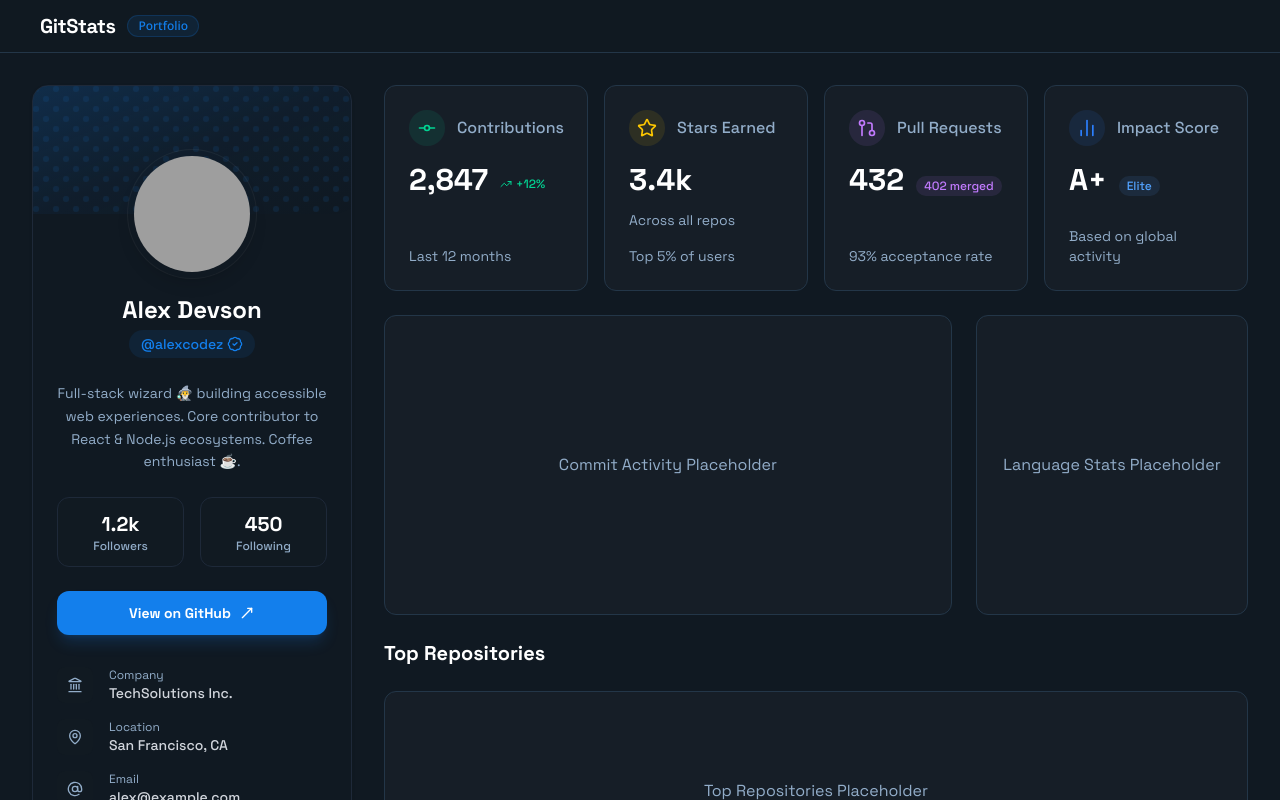
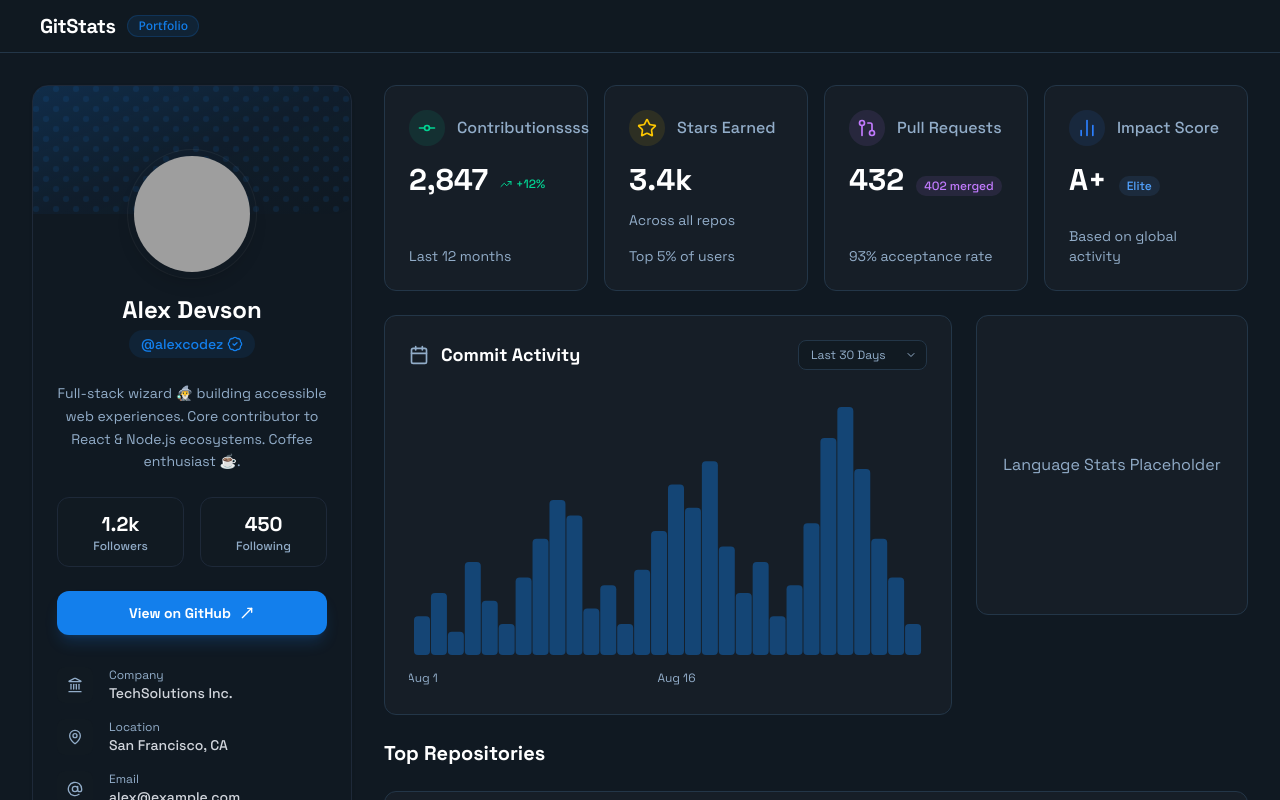
Before and after one commit to Elmountahiii/git-stats, a Next.js app: page /info in a window 1280 px wide. Shown: the top 800 px of the page. Built offline with nearby package versions, Linux system fonts and the light colour scheme; grey boxes are pictures that could not be loaded.

Commit message:
adding CommitActivity component

```diff
--- a/app/components/info-page/CommitActivity.tsx
+++ b/app/components/info-page/CommitActivity.tsx
@@ -1,11 +1,125 @@
-import React from 'react';
+"use client";
+
+import { Calendar, ChevronDown } from "lucide-react";
+import { useState } from "react";
+import {
+	Bar,
+	BarChart,
+	Cell,
+	ResponsiveContainer,
+	Tooltip,
+	XAxis,
+} from "recharts";
+
+interface CustomTooltipProps {
+	active?: boolean;
+	payload?: { value: number }[];
+	label?: string;
+}
+
+// Mock Data for the last 30 days
+const mockData = [
+	{ date: "Aug 1", commits: 5 },
+	{ date: "Aug 2", commits: 8 },
+	{ date: "Aug 3", commits: 3 },
+	{ date: "Aug 4", commits: 12 },
+	{ date: "Aug 5", commits: 7 },
+	{ date: "Aug 6", commits: 4 },
+	{ date: "Aug 7", commits: 10 },
+	{ date: "Aug 8", commits: 15 },
+	{ date: "Aug 9", commits: 20 },
+	{ date: "Aug 10", commits: 18 },
+	{ date: "Aug 11", commits: 6 },
+	{ date: "Aug 12", commits: 9 },
+	{ date: "Aug 13", commits: 4 },
+	{ date: "Aug 14", commits: 11 },
+	{ date: "Aug 15", commits: 16 },
+	{ date: "Aug 16", commits: 22 },
+	{ date: "Aug 17", commits: 19 },
+	{ date: "Aug 18", commits: 25 },
+	{ date: "Aug 19", commits: 14 },
+	{ date: "Aug 20", commits: 8 },
+	{ date: "Aug 21", commits: 12 },
+	{ date: "Aug 22", commits: 5 },
+	{ date: "Aug 23", commits: 9 },
+	{ date: "Aug 24", commits: 17 },
+	{ date: "Aug 25", commits: 28 },
+	{ date: "Aug 26", commits: 32 },
+	{ date: "Aug 27", commits: 24 },
+	{ date: "Aug 28", commits: 15 },
+	{ date: "Aug 29", commits: 10 },
+	{ date: "Aug 30", commits: 4 },
+];
+
+const CustomTooltip = ({ active, payload, label }: CustomTooltipProps) => {
+	if (active && payload && payload.length) {
+		return (
+			<div className="bg-surface border border-border-dark p-3 rounded-lg shadow-xl">
+				<p className="text-text-secondary text-xs mb-1">{label}</p>
+				<p className="text-white font-bold text-sm">
+					{payload[0].value} Commits
+				</p>
+			</div>
+		);
+	}
+	return null;
+};
 
 const CommitActivity = () => {
-    return (
-        <div className="bg-card border border-border-dark rounded-xl p-6 h-[300px] flex items-center justify-center">
-             <span className="text-text-secondary">Commit Activity Placeholder</span>
-        </div>
-    );
+	const [timeRange, setTimeRange] = useState("30days");
+
+	return (
+		<div className="bg-card border border-border-dark rounded-xl p-6 h-[400px] flex flex-col w-full">
+			{/* Header */}
+			<div className="flex items-center justify-between mb-8">
+				<div className="flex items-center gap-3">
+					<Calendar className="w-5 h-5 text-text-secondary" />
+					<h3 className="text-white font-bold text-lg">Commit Activity</h3>
+				</div>
+				<div className="relative">
+					<select
+						value={timeRange}
+						onChange={(e) => setTimeRange(e.target.value)}
+						className="appearance-none bg-surface border border-border-dark text-text-secondary text-xs rounded-lg pl-3 pr-8 py-1.5 focus:outline-none focus:border-primary/50 cursor-pointer hover:border-border-highlight transition-colors"
+					>
+						<option value="30days">Last 30 Days</option>
+						<option value="3months">Last 3 Months</option>
+						<option value="year">Last Year</option>
+					</select>
+					<ChevronDown className="w-3 h-3 text-text-secondary absolute right-2.5 top-1/2 -translate-y-1/2 pointer-events-none" />
+				</div>
+			</div>
+
+			{/* Chart Area */}
+			<div className="flex-1 w-full min-h-0">
+				<ResponsiveContainer width="100%" height="100%">
+					<BarChart data={mockData} style={{ outline: 'none' }}>
+						<XAxis
+							dataKey="date"
+							axisLine={false}
+							tickLine={false}
+							tick={{ fill: "#92adc9", fontSize: 12 }}
+							dy={10}
+							interval={14} // Show roughly 3 labels (start, middle, end)
+						/>
+						<Tooltip
+							content={<CustomTooltip />}
+							cursor={{ fill: "transparent" }}
+						/>
+						<Bar dataKey="commits" radius={[4, 4, 4, 4]} barSize={16}>
+							{mockData.map((entry) => (
+								<Cell
+									key={entry.date}
+									fill="#137fec"
+									className="opacity-40 hover:opacity-100 transition-opacity duration-300 outline-none focus:outline-none"
+								/>
+							))}
+						</Bar>
+					</BarChart>
+				</ResponsiveContainer>
+			</div>
+		</div>
+	);
 };
 
 export default CommitActivity;
--- a/app/components/info-page/Stats.tsx
+++ b/app/components/info-page/Stats.tsx
@@ -1,5 +1,10 @@
-import { BarChart2, GitCommit, GitPullRequest, Star, TrendingUp } from "lucide-react";
-import React from "react";
+import {
+	ChartNoAxesColumn,
+	GitCommitHorizontal,
+	GitPullRequest,
+	Star,
+	TrendingUp,
+} from "lucide-react";
 
 import { StatCardProps } from "@/app/types/types";
 
@@ -19,16 +24,22 @@ const StatCard = ({
 		<div className="bg-card border border-border-dark rounded-xl p-6 flex flex-col justify-between h-full hover:border-border-highlight transition-colors duration-200">
 			{/* Header */}
 			<div className="flex items-center gap-3 mb-4">
-				<div className={`p-2 rounded-full ${iconBgClass} flex items-center justify-center`}>
+				<div
+					className={`p-2 rounded-full ${iconBgClass} flex items-center justify-center`}
+				>
 					<Icon className={`w-5 h-5 ${iconColorClass}`} />
 				</div>
-				<span className="text-text-secondary font-medium text-sm md:text-base">{label}</span>
+				<span className="text-text-secondary font-medium text-sm md:text-base">
+					{label}
+				</span>
 			</div>
 
 			{/* Main Content */}
 			<div className="mb-2">
 				<div className="flex items-baseline gap-3 flex-wrap">
-					<h3 className="text-3xl font-bold text-foreground font-space">{value}</h3>
+					<h3 className="text-3xl font-bold text-foreground font-space">
+						{value}
+					</h3>
 
 					{/* Trend or Badge */}
 					{trend && (
@@ -39,7 +50,9 @@ const StatCard = ({
 					)}
 
 					{badge && (
-						<span className={`text-xs font-medium px-2 py-0.5 rounded-full bg-opacity-20 ${badge.colorClass}`}>
+						<span
+							className={`text-xs font-medium px-2 py-0.5 rounded-full bg-opacity-20 ${badge.colorClass}`}
+						>
 							{badge.text}
 						</span>
 					)}
@@ -62,12 +75,12 @@ const Stats = () => {
 	// Mock Data matching the design
 	const statsData: StatCardProps[] = [
 		{
-			label: "Contributions",
+			label: "Contributionssss",
 			value: "2,847",
 			trend: "+12%",
 			trendUp: true,
 			footer: "Last 12 months",
-			icon: GitCommit,
+			icon: GitCommitHorizontal,
 			iconColorClass: "text-emerald-400",
 			iconBgClass: "bg-emerald-400/10",
 		},
@@ -100,7 +113,7 @@ const Stats = () => {
 				colorClass: "text-blue-400 bg-blue-400/10", // Using blue to match "Elite" text
 			},
 			footer: "Based on global activity",
-			icon: BarChart2,
+			icon: ChartNoAxesColumn,
 			iconColorClass: "text-blue-500",
 			iconBgClass: "bg-blue-500/10",
 		},
--- a/package.json
+++ b/package.json
@@ -12,7 +12,8 @@
     "lucide-react": "^0.562.0",
     "next": "16.1.1",
     "react": "19.2.3",
-    "react-dom": "19.2.3"
+    "react-dom": "19.2.3",
+    "recharts": "^3.6.0"
   },
   "devDependencies": {
     "@tailwindcss/postcss": "^4",
```
Also changed, not shown: Commit_Activity.png (added), 1 other file (tests, documents, lock files or other folders).
